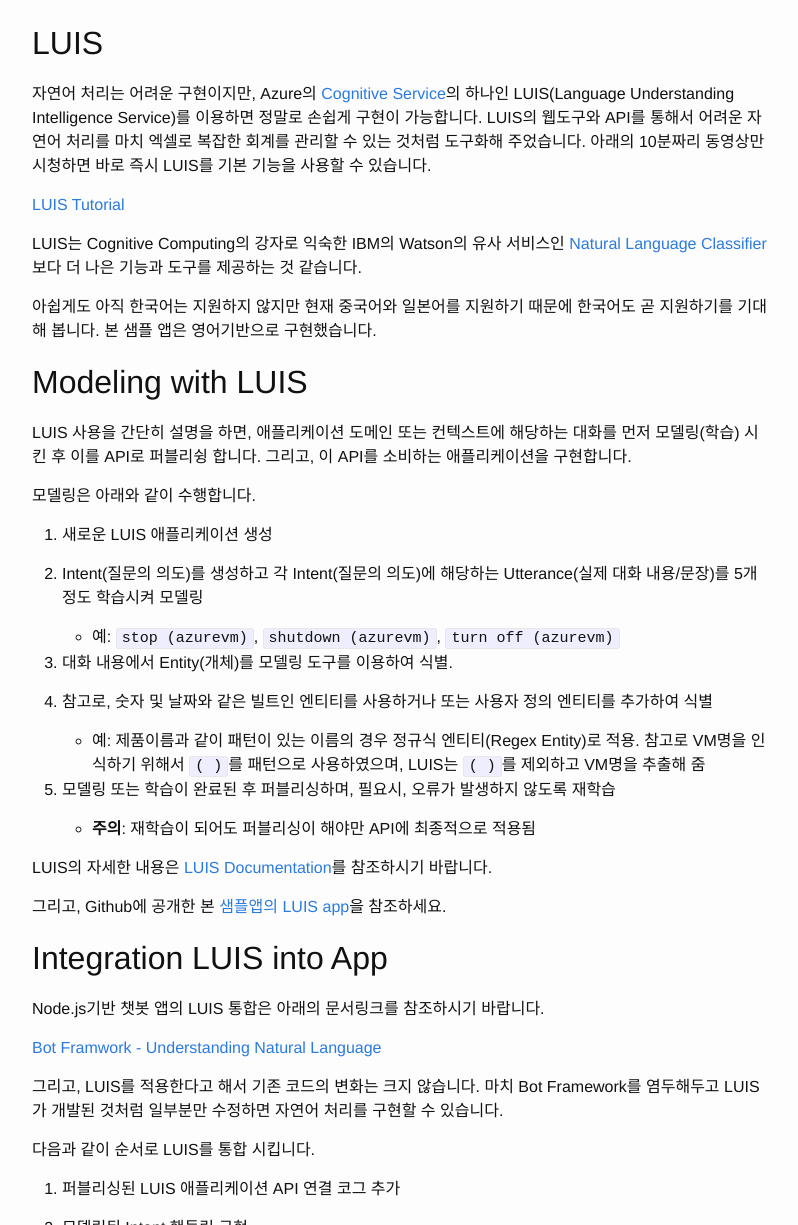
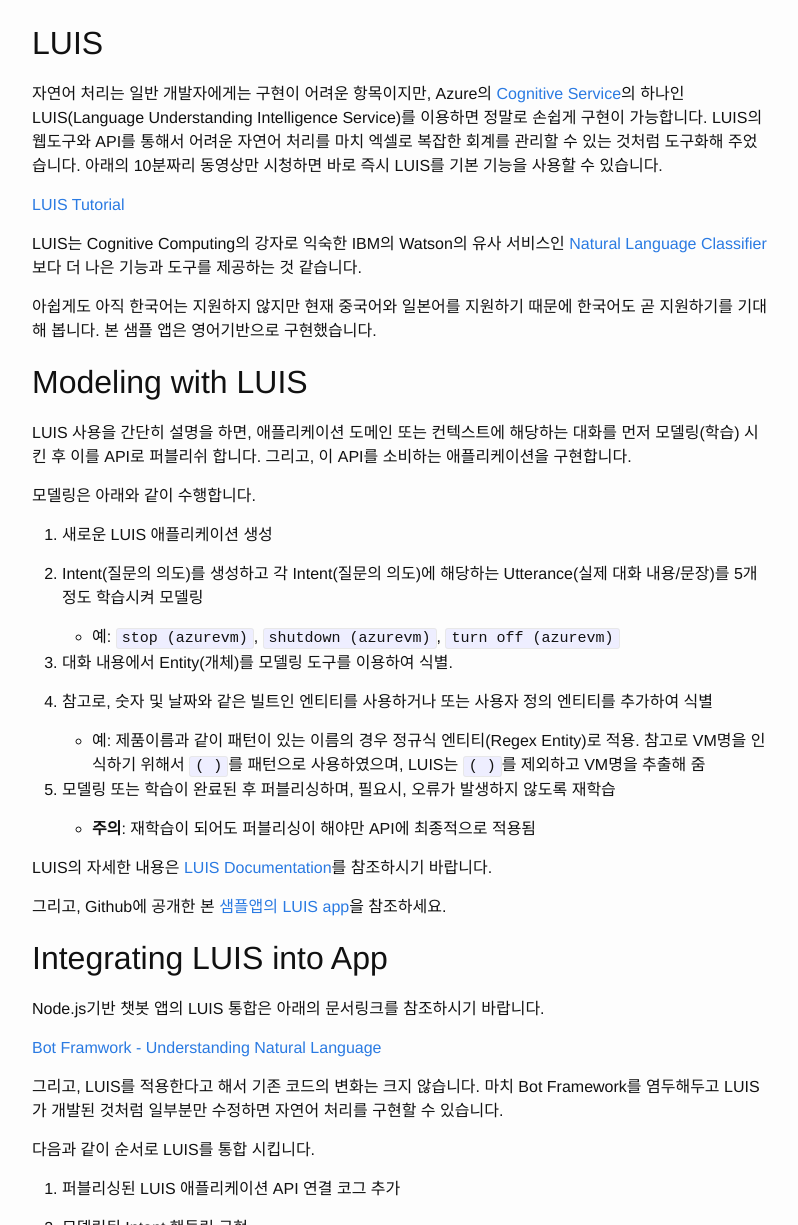
Before and after one commit to iljoong/iljoong.github.io, a Jekyll site: the page built from _posts/2016-10-28-Github-Chatbot_Part2.md, in a window 1280 px wide and 1400 px high, scrolled down 753 px. Shown: the part 175-1400 px from the top of the window, without its empty margins (238-1036 px from the left). Built offline with Jekyll 4.4.1, drawn with Linux system fonts in a browser that asks for light colours.

Commit message:
minor fix

```diff
--- a/_posts/2016-10-28-Github-Chatbot_Part2.md
+++ b/_posts/2016-10-28-Github-Chatbot_Part2.md
@@ -24,7 +24,7 @@ categories: project
 
 ## LUIS
 
-자연어 처리는 어려운 구현이지만, Azure의 [Cognitive Service](https://azure.microsoft.com/ko-kr/services/cognitive-services/)의 하나인
+자연어 처리는 일반 개발자에게는 구현이 어려운 항목이지만, Azure의 [Cognitive Service](https://azure.microsoft.com/ko-kr/services/cognitive-services/)의 하나인
 LUIS(Language Understanding Intelligence Service)를 이용하면 정말로 손쉽게 구현이 가능합니다. LUIS의 웹도구와 API를 통해서 어려운
 자연어 처리를 마치 엑셀로 복잡한 회계를 관리할 수 있는 것처럼 도구화해 주었습니다.
 아래의 10분짜리 동영상만 시청하면 바로 즉시 LUIS를 기본 기능을 사용할 수 있습니다.
@@ -38,7 +38,7 @@ LUIS는 Cognitive Computing의 강자로 익숙한 IBM의 Watson의 유사 서
 
 ## Modeling with LUIS
 
-LUIS 사용을 간단히 설명을 하면, 애플리케이션 도메인 또는 컨텍스트에 해당하는 대화를 먼저 모델링(학습) 시킨 후 이를 API로 퍼블리슁 합니다. 그리고,
+LUIS 사용을 간단히 설명을 하면, 애플리케이션 도메인 또는 컨텍스트에 해당하는 대화를 먼저 모델링(학습) 시킨 후 이를 API로 퍼블리쉬 합니다. 그리고,
 이 API를 소비하는 애플리케이션을 구현합니다.
 
 모델링은 아래와 같이 수행합니다.
@@ -63,7 +63,7 @@ LUIS의 자세한 내용은 [LUIS Documentation](https://www.microsoft.com/cogni
 
 그리고, Github에 공개한 본 [샘플앱의 LUIS app](https://github.com/iljoong/azmanbot/tree/luis/botapi/luisapp)을 참조하세요.
 
-## Integration LUIS into App
+## Integrating LUIS into App
 
 Node.js기반 챗봇 앱의 LUIS 통합은 아래의 문서링크를 참조하시기 바랍니다.
 
```
Also changed, not shown: _posts/2016-10-28-Github-Chatbot_Part1.md (+2 -2 lines).
